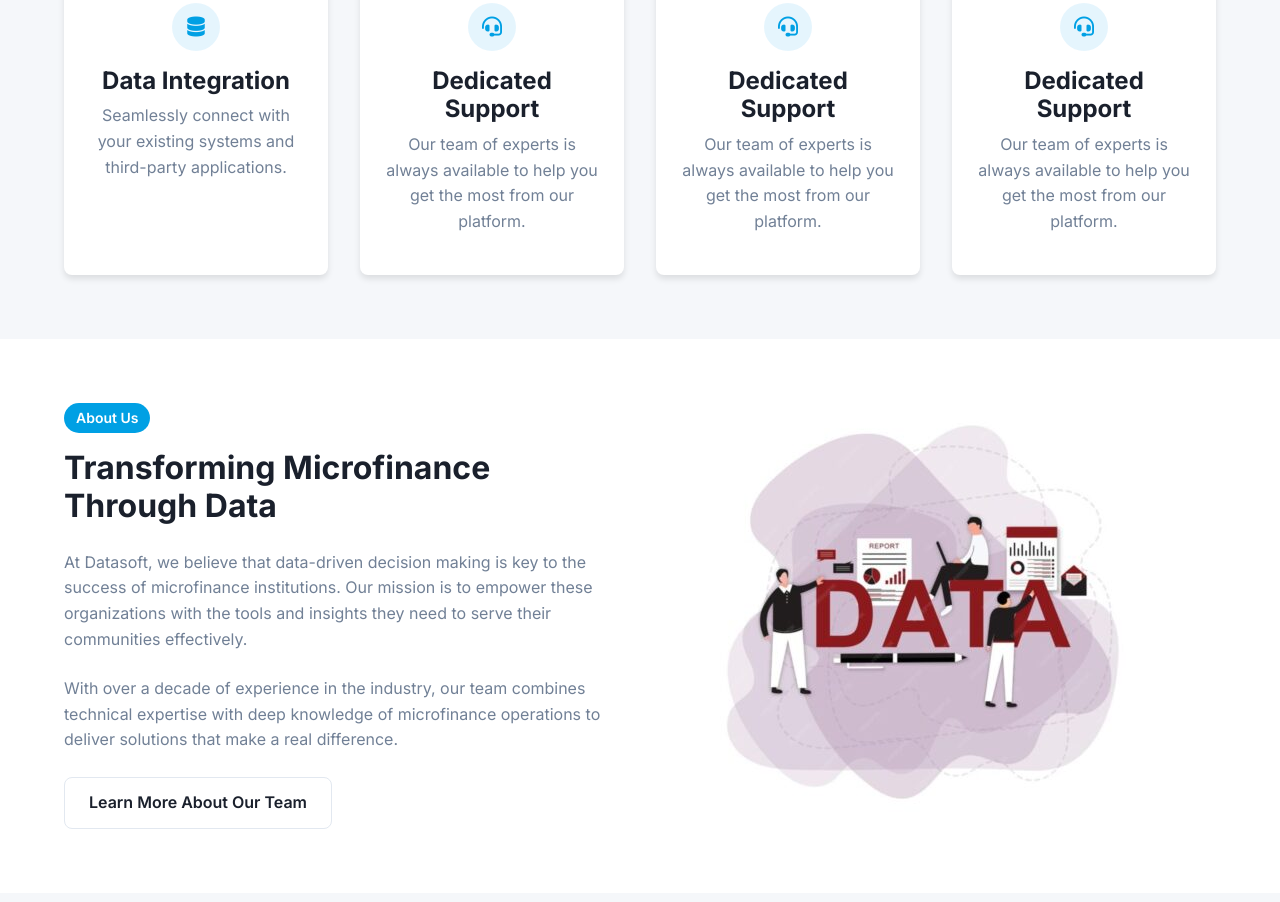
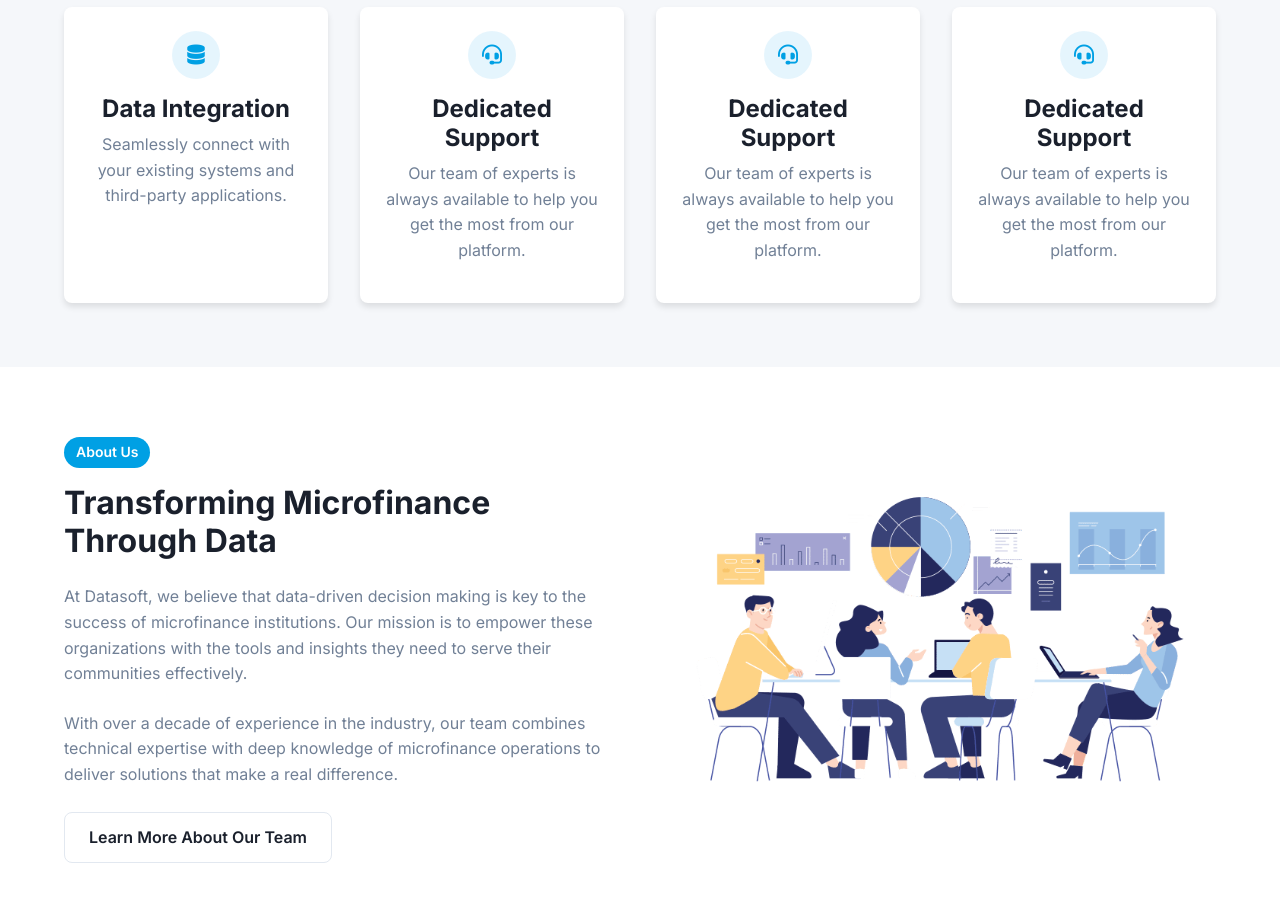
Before and after one commit to Zarkuac/Datasoft, a plain HTML site: page index.html in a window 1280 px wide. Shown: the part 1864-2766 px from the top of the page. Drawn offline with Linux system fonts and the light colour scheme.

Commit message:
nearly finished

```diff
--- a/css/styles.css
+++ b/css/styles.css
@@ -476,6 +476,10 @@ p {
     color: var(--primary);
 }
 
+.team-image {
+    border-radius: 15px;
+}
+
 /* Responsive Styles */
 @media (max-width: 992px) {
     h1 {
--- a/index.html
+++ b/index.html
@@ -50,7 +50,7 @@
                         </div>
                     </div>
                     <div class="hero-image">
-                        <img src="/images/test.jpg" alt="Data visualization dashboard">
+                        <img src="/images/test.png" alt="Data visualization dashboard">
                     </div>
                 </div>
             </div>
@@ -186,7 +186,7 @@
                         <a href="#contact" class="btn btn-outline">Learn More About Our Team</a>
                     </div>
                     <div class="about-image">
-                        <img src="/images/test.jpg" alt="Datasoft team working">
+                        <img src="/images/test1.png" alt="Datasoft team working" class="team-image">
                     </div>
                 </div>
             </div>
```
Also changed, not shown: images/test.jpg (deleted), images/test.png (added), images/test1.png (added).
